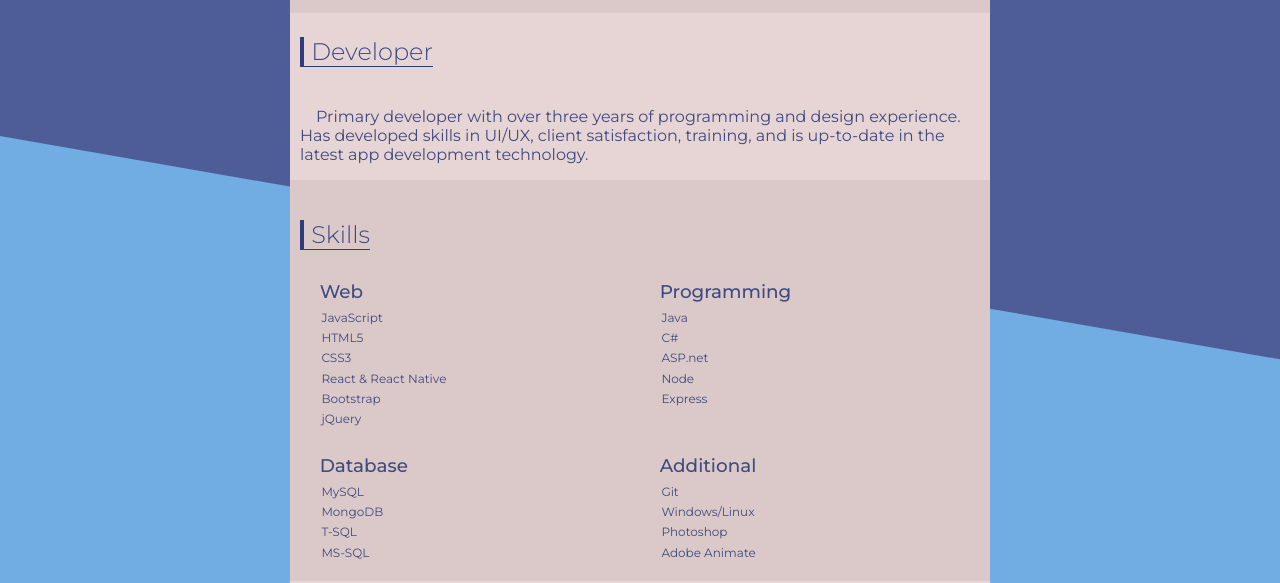
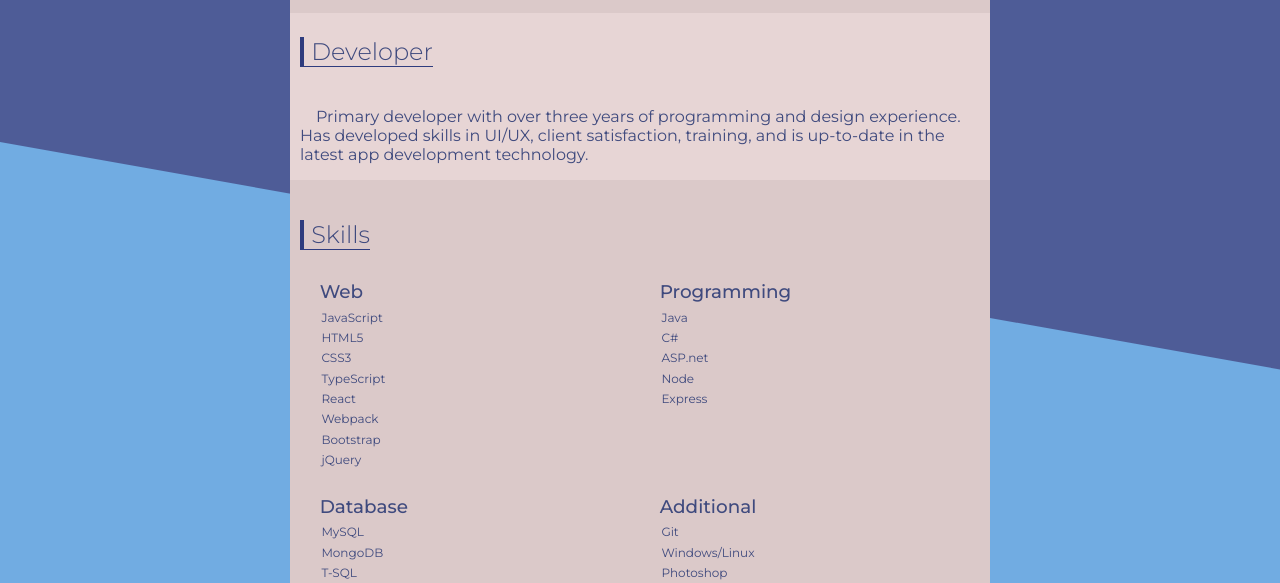
Before and after one commit to Shawneth/Shawneth.github.io, a plain HTML site: page index.html in a window 1280 px wide. Shown: the part 199-782 px from the top of the page. Drawn offline with Linux system fonts and the light colour scheme.

```diff
--- a/index.html
+++ b/index.html
@@ -36,7 +36,9 @@
                                 <li>JavaScript</li>
                                 <li>HTML5</li>
                                 <li>CSS3</li>
-                                <li>React & React Native</li>
+                                <li>TypeScript</li>
+                                <li>React</li>
+                                <li>Webpack</li>
                                 <li>Bootstrap</li>
                                 <li>jQuery</li>
                             </ul>
```
